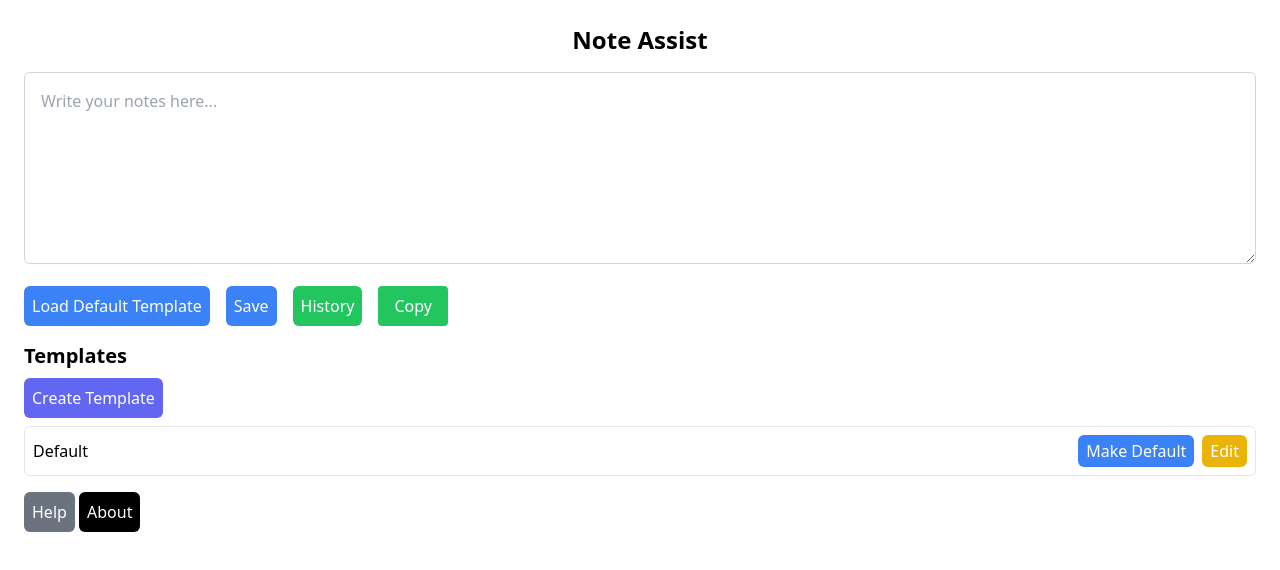
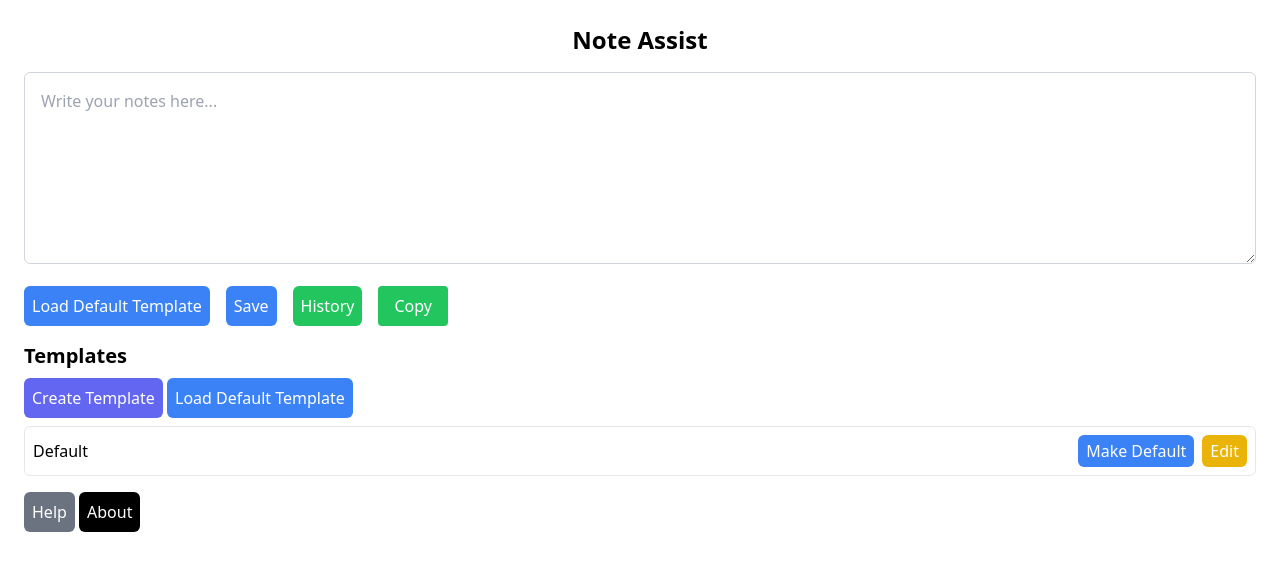
Before and after one commit to cedrickabadines/NoteAssist, a plain HTML site: page index.html in a window 1280 px wide. Drawn offline with nearby package versions, Linux system fonts and the light colour scheme.

Commit message:
Change the position of Load Default Template" Button

```diff
--- a/index.html
+++ b/index.html
@@ -40,6 +40,7 @@
         <div class="mb-4">
             <h3 class="text-xl font-semibold mb-2">Templates</h3>
             <button id="createTemplateBtn" class="bg-indigo-500 text-white p-2 rounded-md mb-2">Create Template</button>
+            <button id="loadDefaultTemplateBtn" class="bg-blue-500 text-white p-2 rounded-md">Load Default Template</button>
             <div id="templateList" class="space-y-2">
                 <!-- Templates will appear here -->
             </div>
```
